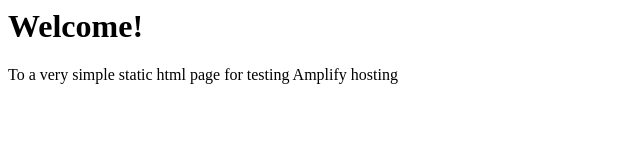
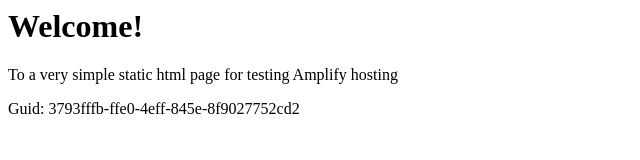
Before and after one commit to aws-aemilia-yul/Github-PR-Commit-Integration-Test-DoNotTouch-Gith-P5X5MO5I-v1-prod-ca-central-1, a website: page src/index.html in a window 1280 px wide. Shown: the whole page, without its empty margins (0-640 px from the left). Drawn offline with Linux system fonts and the light colour scheme.

Commit message:
commit from integ tests

```diff
--- a/src/index.html
+++ b/src/index.html
@@ -1,3 +1,5 @@
+
+
 <html lang="en">
 
 <head>
@@ -10,6 +12,6 @@
 <body>
     <h1>Welcome!</h1>
     <p>To a very simple static html page for testing Amplify hosting</p>
-</body>
+    <p>Guid: 3793fffb-ffe0-4eff-845e-8f9027752cd2</p></body>
 
 </html>
```
